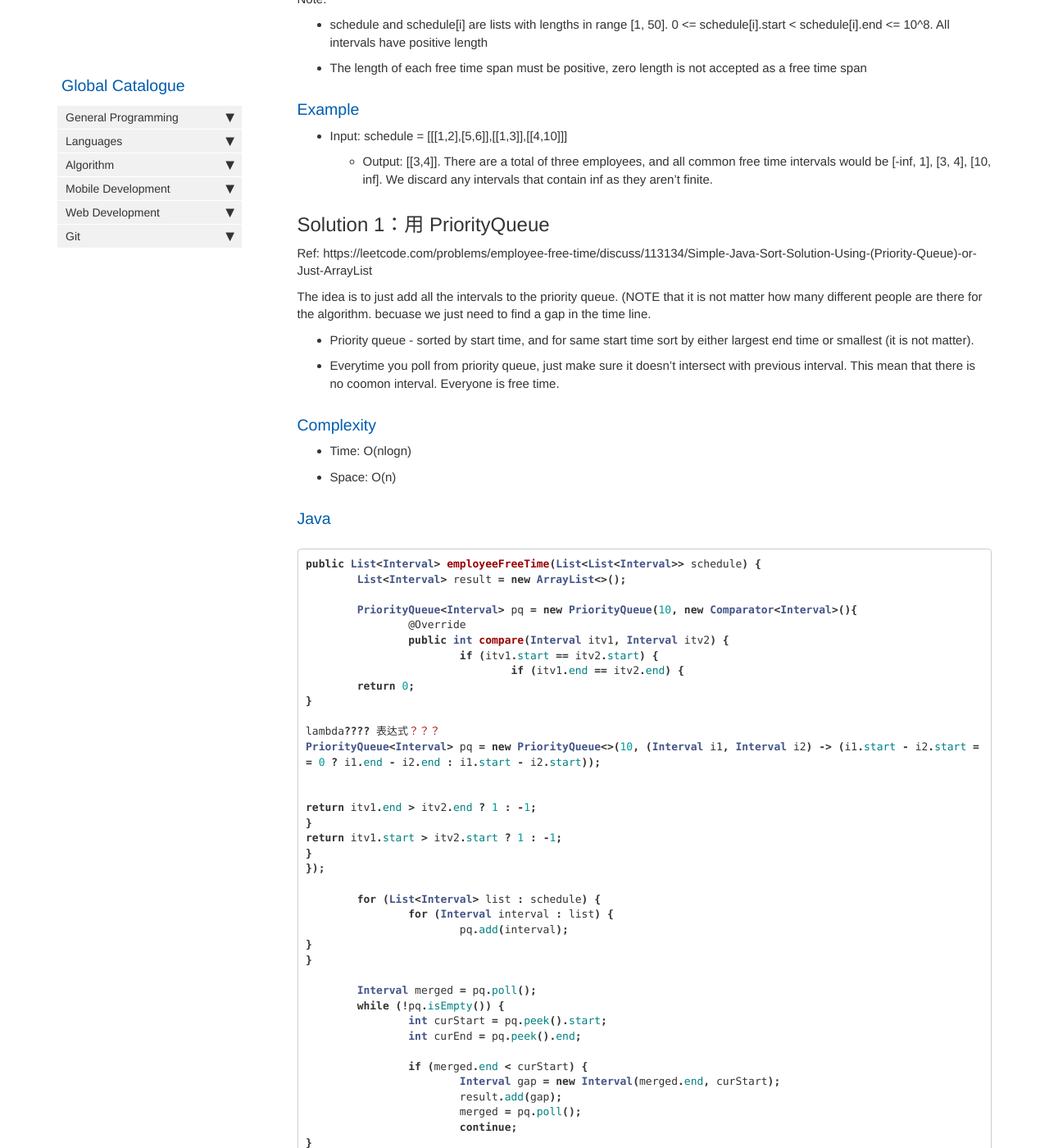
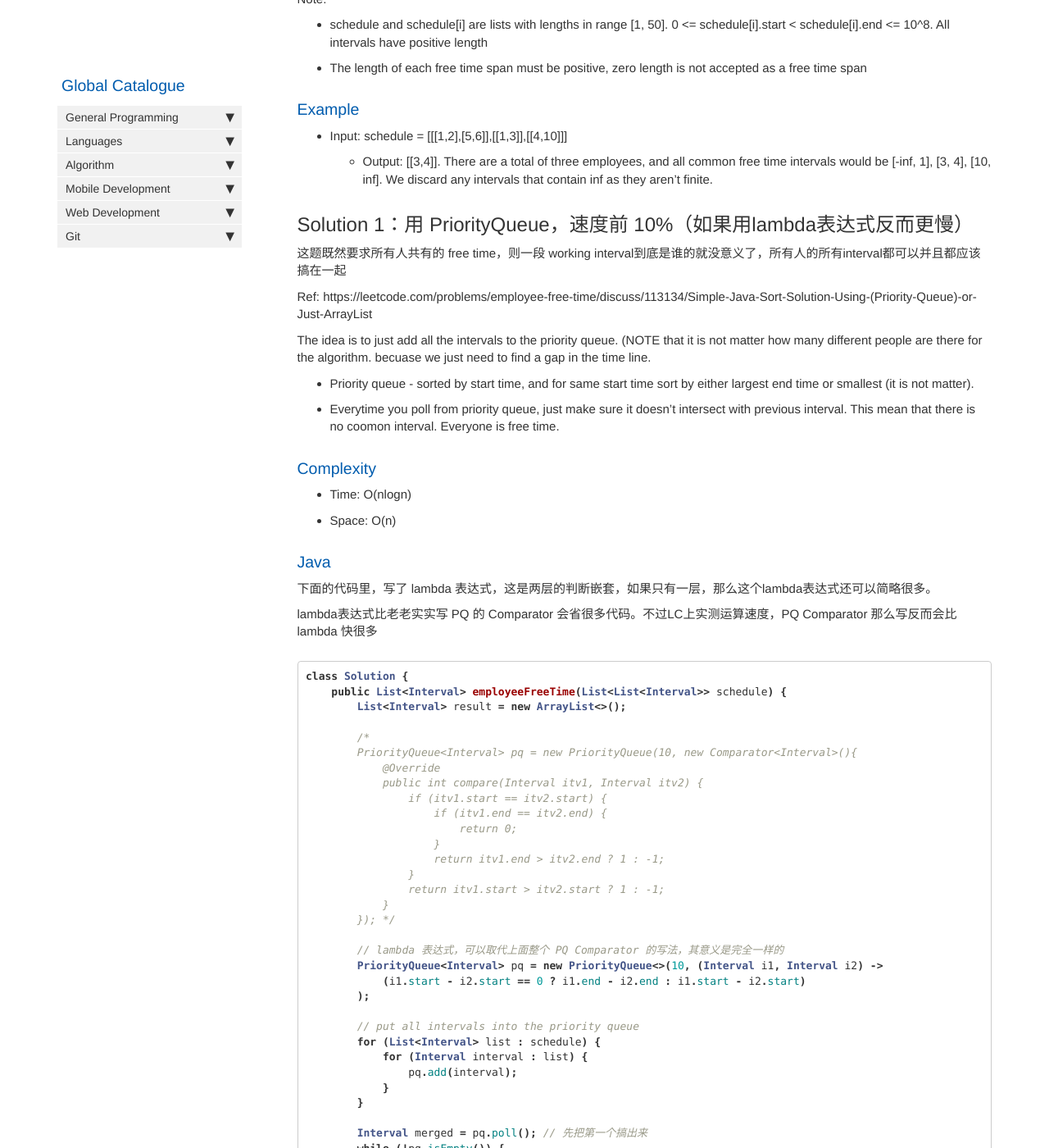
Before and after one commit to HungryOrc/hungryorc.github.io, a Jekyll site: the page built from pages/algorithm/algorithm_employee_free_time.md, in a window 1280 px wide and 1400 px high, scrolled down 534 px. Shown: the whole window at 82% size. Built offline with Jekyll 4.4.1, drawn with Linux system fonts in a browser that asks for light colours; nearby versions of some CDN libraries; comment, search, counter and statistics services are not loaded; some of the changed text lies outside the part shown.

Commit message:
Update algorithm_employee_free_time.md

````diff
--- a/pages/algorithm/algorithm_employee_free_time.md
+++ b/pages/algorithm/algorithm_employee_free_time.md
@@ -30,7 +30,9 @@ Note:
 * Input: schedule = [[[1,2],[5,6]],[[1,3]],[[4,10]]]
   * Output: [[3,4]]. There are a total of three employees, and all common free time intervals would be [-inf, 1], [3, 4], [10, inf]. We discard any intervals that contain inf as they aren't finite.
 
-## Solution 1：用 PriorityQueue
+## Solution 1：用 PriorityQueue，速度前 10%（如果用lambda表达式反而更慢）
+这题既然要求所有人共有的 free time，则一段 working interval到底是谁的就没意义了，所有人的所有interval都可以并且都应该搞在一起
+
 Ref: https://leetcode.com/problems/employee-free-time/discuss/113134/Simple-Java-Sort-Solution-Using-(Priority-Queue)-or-Just-ArrayList
 
 The idea is to just add all the intervals to the priority queue. (NOTE that it is not matter how many different people are there for the algorithm. becuase we just need to find a gap in the time line.
@@ -43,52 +45,62 @@ This mean that there is no coomon interval. Everyone is free time.
 * Space: O(n)
 
 ### Java
+下面的代码里，写了 lambda 表达式，这是两层的判断嵌套，如果只有一层，那么这个lambda表达式还可以简略很多。
+
+lambda表达式比老老实实写 PQ 的 Comparator 会省很多代码。不过LC上实测运算速度，PQ Comparator 那么写反而会比lambda 快很多
 ```java
-public List<Interval> employeeFreeTime(List<List<Interval>> schedule) {
-	List<Interval> result = new ArrayList<>();
+class Solution {
+    public List<Interval> employeeFreeTime(List<List<Interval>> schedule) {
+    	List<Interval> result = new ArrayList<>();
 
+        /*
 	PriorityQueue<Interval> pq = new PriorityQueue(10, new Comparator<Interval>(){
-		@Override
-		public int compare(Interval itv1, Interval itv2) {
-			if (itv1.start == itv2.start) {
-				if (itv1.end == itv2.end) {
-	return 0;
-}
+	    @Override
+            public int compare(Interval itv1, Interval itv2) {
+                if (itv1.start == itv2.start) {
+                    if (itv1.end == itv2.end) {
+		        return 0;
+                    }
+                    return itv1.end > itv2.end ? 1 : -1;
+                }
+                return itv1.start > itv2.start ? 1 : -1;
+            }
+        }); */
 
-lambda???? 表达式？？？
-PriorityQueue<Interval> pq = new PriorityQueue<>(10, (Interval i1, Interval i2) -> (i1.start - i2.start == 0 ? i1.end - i2.end : i1.start - i2.start));
+        // lambda 表达式，可以取代上面整个 PQ Comparator 的写法，其意义是完全一样的
+        PriorityQueue<Interval> pq = new PriorityQueue<>(10, (Interval i1, Interval i2) ->
+            (i1.start - i2.start == 0 ? i1.end - i2.end : i1.start - i2.start)
+        );
 
+        // put all intervals into the priority queue
+        for (List<Interval> list : schedule) {
+            for (Interval interval : list) {
+                pq.add(interval);
+            }
+        }
 
-return itv1.end > itv2.end ? 1 : -1;
-}
-return itv1.start > itv2.start ? 1 : -1;
-}
-});
+	Interval merged = pq.poll(); // 先把第一个搞出来
+	while (!pq.isEmpty()) {
+	    int curStart = pq.peek().start;
+	    int curEnd = pq.peek().end;
 
-	for (List<Interval> list : schedule) {
-		for (Interval interval : list) {
-			pq.add(interval);
-}
-}
+            // 出现了 common free time！
+            if (merged.end < curStart) {
+                Interval freeTime = new Interval(merged.end, curStart);
+                result.add(freeTime);
 
-	Interval merged = pq.poll();
-	while (!pq.isEmpty()) {
-		int curStart = pq.peek().start;
-		int curEnd = pq.peek().end;
+                merged = pq.poll(); // 别忘了这个
+                continue;
+            }
 
-		if (merged.end < curStart) {
-			Interval gap = new Interval(merged.end, curStart);
-			result.add(gap);
-			merged = pq.poll();
-			continue;
-}
-
-	if (merged.end < curEnd) {
-		merged.end = curEnd;
-}
-pq.poll();
-}
-return result;
+            // merged.end >= curStart
+            if (merged.end < curEnd) {
+                merged.end = curEnd;
+            }
+            pq.poll(); // 当前pq顶部的interval已经完成了使命
+        }
+        return result;
+    }
 }
 ```
 
````
